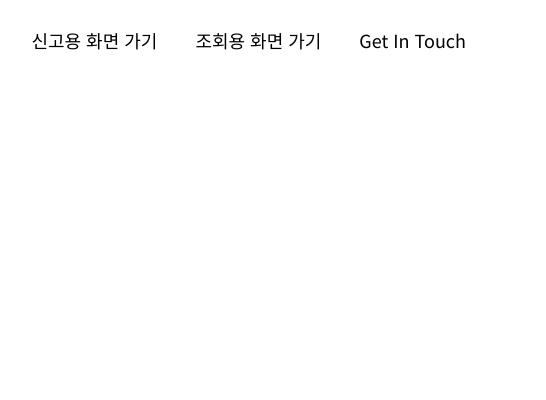
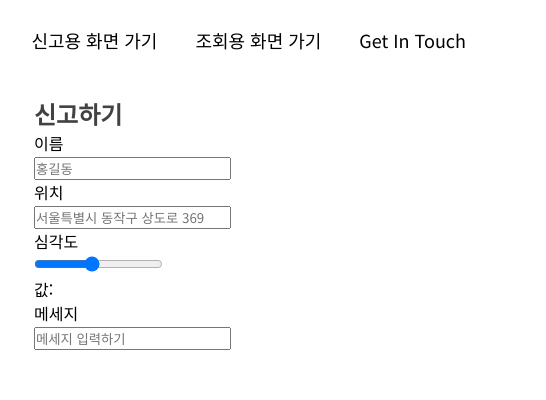
Before and after one commit to XQtbl/opensrc_j4, a plain HTML site: page front-end/index.html in a window 1280 px wide. Shown: the top 400 px of the page, 734-1280 px from the left. Drawn offline with Linux system fonts and the light colour scheme; some packages are replaced by stand-ins of ours.

Commit message:
making view site - work in progress

```diff
--- a/front-end/index.html
+++ b/front-end/index.html
@@ -16,12 +16,13 @@
         left: 50%;
         transform: translate(-50%, -50%);
       }
+
       map-wrapper {
         display: block;
         width: 60vw;
         height: 90vh;
         background: white;
-        position: relative;
+        position: absolute;
     }
     </style>
     <script>
@@ -66,14 +67,40 @@
         </header>
     </div>
 
+    <div class="text-wrapper">
+      <h2 style="color: #424242;">신고하기</h2>
+      <div>
+        <p>이름</p>
+        <input type="text" placeholder="홍길동" >
+      </div>
+      <div>
+        <p>위치</p>
+        <input type="text" placeholder="서울특별시 동작구 상도로 369" >
+      </div>
+      <div>
+        <p>심각도</p>
+        <input type="range" min="1" max="10" value="5" class="slider" id="myRange">
+        <p>값: <span id="value"></span></p>
+      </div>
+      <div>
+        <p>메세지</p>
+        <input type="text" placeholder="메세지 입력하기" >
+      </div>
+    </div>
+
     <map-wrapper>
-        <div id="map"></div>
+      <div id="map"></div>
     </map-wrapper>
-
     <!-- Async script executes immediately and must be after any DOM elements used in callback. -->
     <script
       src="https://maps.googleapis.com/maps/api/js?key=AIzaSyB8eefa7TrqNdo-varza_IA4VP4BBdT_Jk&callback=initMap&libraries=&v=weekly"
-      async
-    ></script>
+      async>
+        var slider = document.getElementById("myRange");
+        var output = document.getElementById("value");
+        output.innerHTML = slider.value;
+
+        slider.oninput = function() {
+          output.innerHTML = this.value;}
+      </script>
   </body>
 </html>
--- a/front-end/style.css
+++ b/front-end/style.css
@@ -74,3 +74,13 @@ header ul > li {
     box-shadow: inset -2px -2px 3px rgba(255, 255, 255, .6),
                 inset 2px 2px 3px rgba(0, 0, 0, .6);
 }
+
+.text-wrapper{
+    display: block;
+    width: 40vw;
+    height: 81vh;
+    background: white;
+    position: absolute;
+    top: 12vh;
+    left: 60vw;
+ }
```
